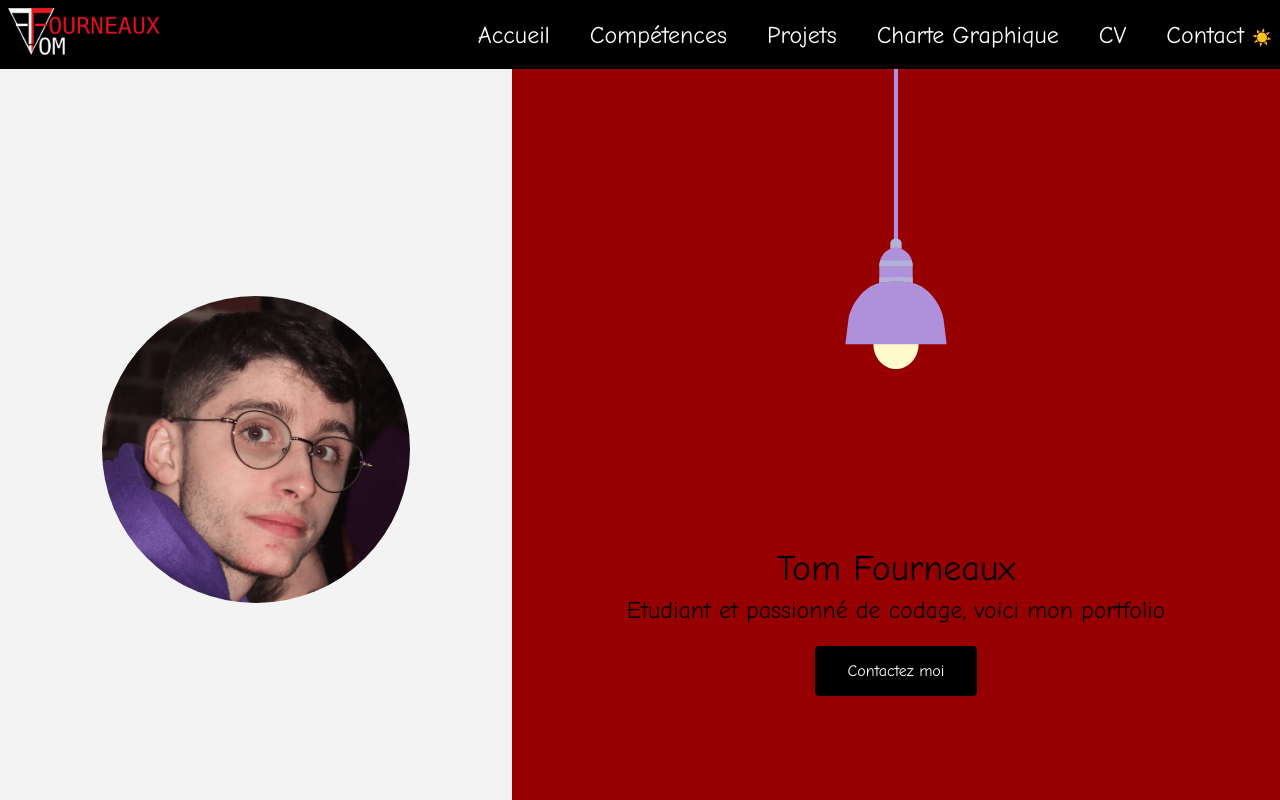
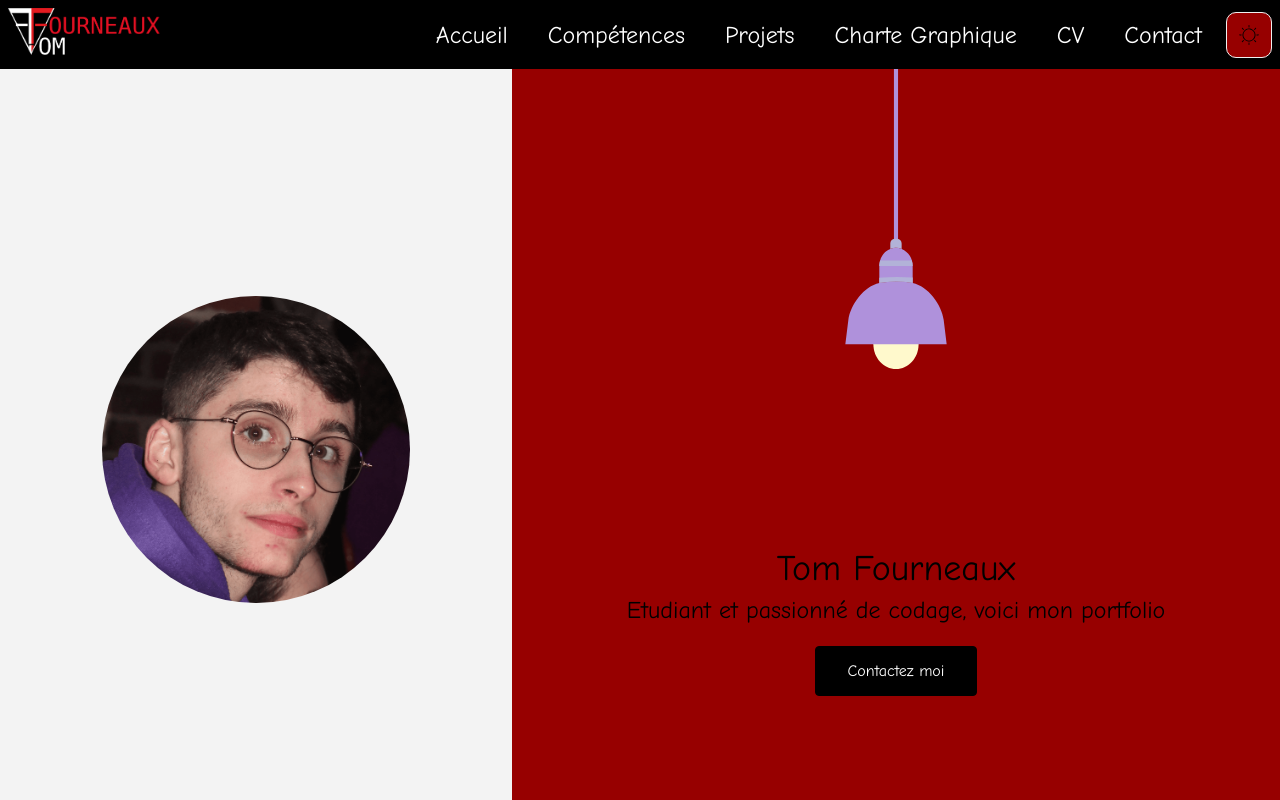
Before and after one commit to tomfrx12/portfolio-react-tom-fourneaux, a React (Vite) app: page / in a window 1280 px wide. Shown: the top 800 px of the page. Built offline with nearby package versions, Linux system fonts and the light colour scheme.

Commit message:
button dark mode in header

```diff
--- a/src/components/buttonDarkMode.jsx
+++ b/src/components/buttonDarkMode.jsx
@@ -1,21 +1,19 @@
 import PropTypes from 'prop-types';
 
-const ButtonDarkMode = ({ itsDark }) => { //récupére le bool itsDark pour changer l'icon
-    let icon;
-    if (itsDark) {
-        icon = '🌙';
-    }
-    else {
-        icon = '☀️';
-    }
+import sun from '../assets/svg/sun.svg';
+import moon from '../assets/svg/moon.svg';
 
+const ButtonDarkMode = ({ itsDark }) => {
     return (
-        <span className="cursor-pointer">{icon}</span>
+        <div className={`flex items-center justify-center border border-[#efefef] rounded-[10px] h-[46px] w-[46px] m-auto relative cursor-pointer transition-all duration-300 lg:ml-4 ${itsDark ? 'bg-[var(--color-red-background-dark)]' : 'bg-[var(--color-red-background)]'}`}>
+            <img className={`absolute w-5 h-5 transition-all duration-300 z-[1] ${itsDark ? 'opacity-0' : 'opacity-100'}`} src={sun}/>
+            <img className={`absolute w-4 h-4 transition-all duration-300 z-[1] ${itsDark ? 'opacity-100' : 'opacity-0'}`} src={moon}/>
+        </div>
     );
-};
+}
+
+export default ButtonDarkMode;
 
 ButtonDarkMode.propTypes = {
     itsDark: PropTypes.bool.isRequired,
 };
-
-export default ButtonDarkMode;
--- a/src/components/header.jsx
+++ b/src/components/header.jsx
@@ -14,7 +14,7 @@ const Header = ({ itsDark, setItsDark }) => {
             <HeaderNav className="pl-0" link=""  onClick={() => { setMenuOpen(false); }}>
                 <img src={logo} alt="logo horizontal Fourneaux Tom" className="w-[10rem]"/>
             </HeaderNav>
-            <nav className={`h-full w-[250px] bg-black fixed lg:static lg:w-auto ${menuOpen ? "right-[0] top-[60px] flex flex-col" : "right-[-250px] top-[0] left-auto" }`}>
+            <nav className={`flex h-full w-[250px] bg-black fixed lg:static lg:w-auto ${menuOpen ? "right-[0] top-[60px] flex flex-col" : "right-[-250px] top-[0] left-auto" }`}>
                 <HeaderNav link="" onClick={() => { setMenuOpen(false); }}>Accueil</HeaderNav>
                 <HeaderNav link="competences" onClick={() => { setMenuOpen(false); }}>Compétences</HeaderNav>
                 <HeaderNav link="projets" onClick={() => { setMenuOpen(false); }}>Projets</HeaderNav>
```
Also changed, not shown: src/assets/svg/moon.svg (added), src/assets/svg/sun.svg (added).
